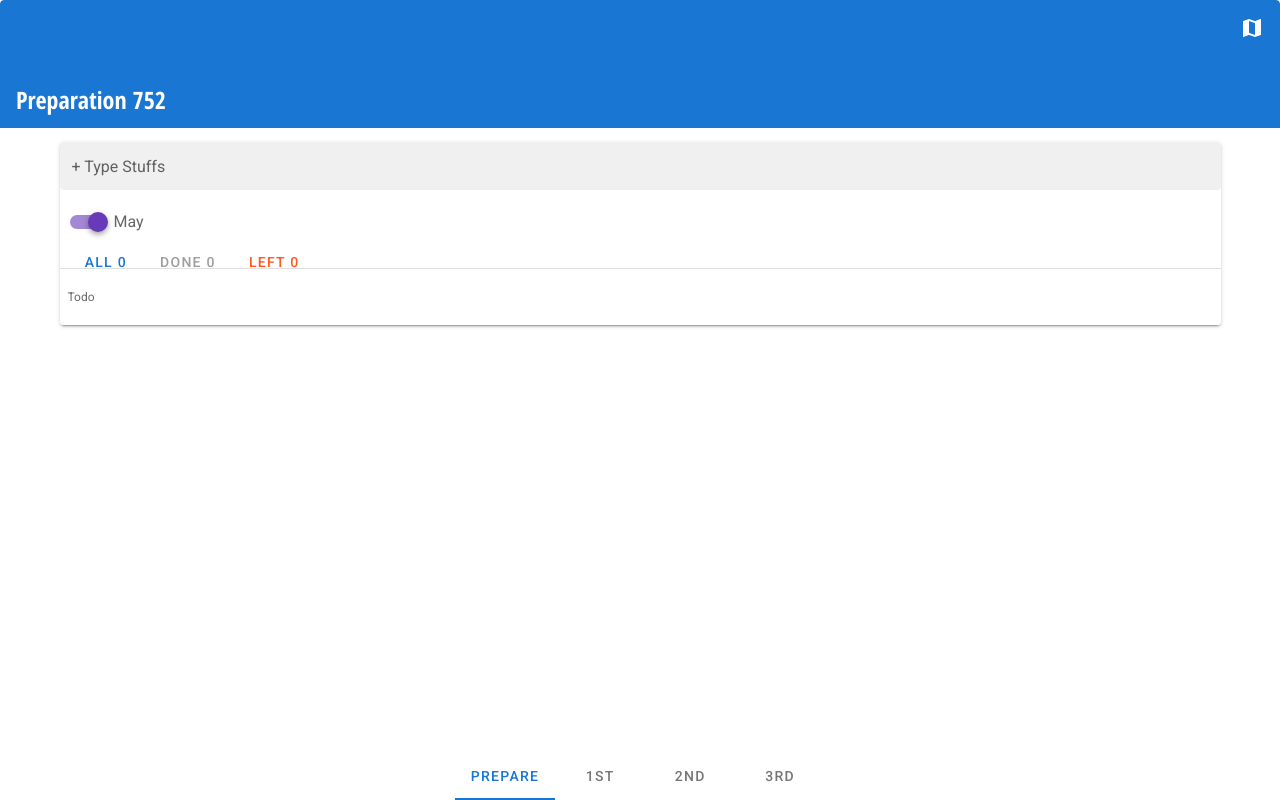
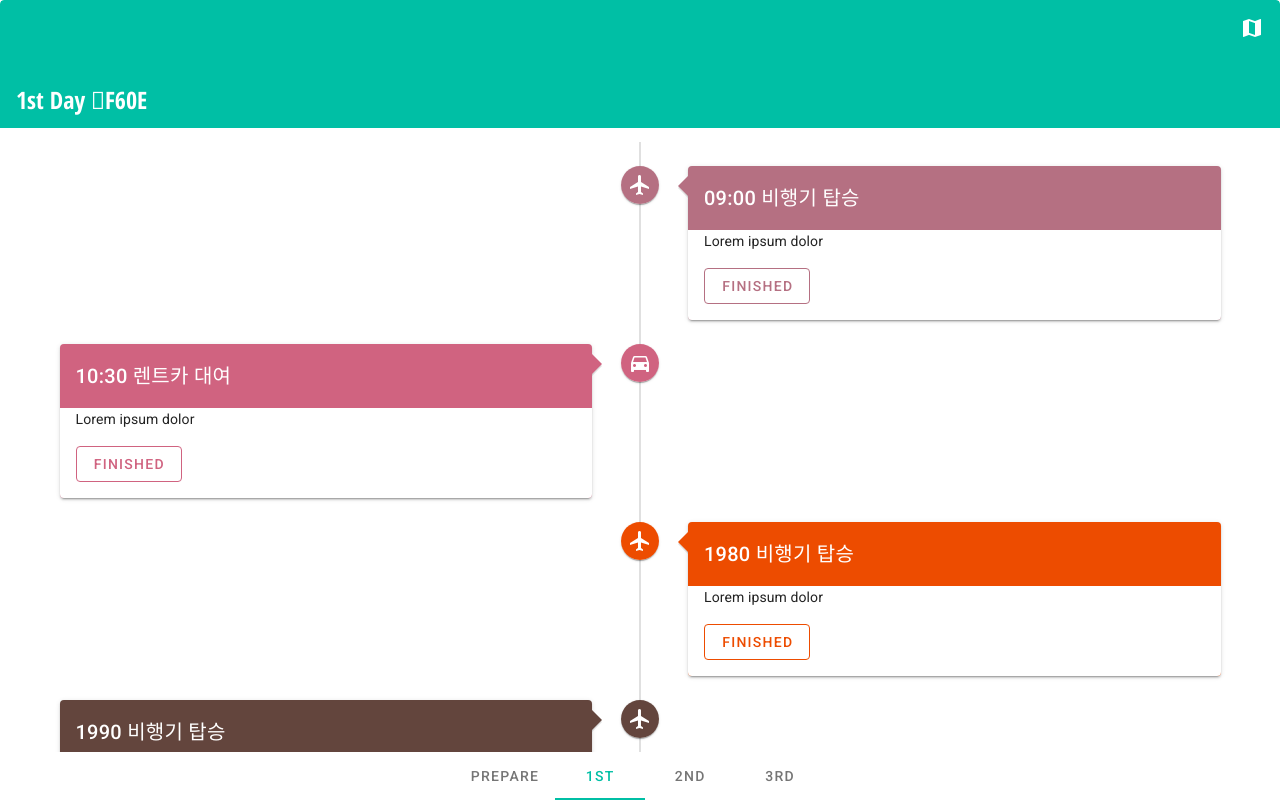
Before and after one commit to sungnung/Jezz, a Vue app: page / in a window 1280 px wide. Built offline with nearby package versions, Linux system fonts and the light colour scheme.

Commit message:
Update Timeline Form

```diff
--- a/src/components/Jezz.vue
+++ b/src/components/Jezz.vue
@@ -1,8 +1,13 @@
 <template>
     <div>
         <v-card class="overflow-hidden" flat>
-            <v-app-bar absolute :color="color" dark shrink-on-scroll elevate-on-scroll prominent scroll-target="#scrolling-techniques">
-                <v-toolbar-title :class="'title_font' ">{{Title.text}} {{height}}</v-toolbar-title>
+            <v-app-bar absolute :color="color" dark shrink-on-scroll elevate-on-scroll prominent scroll-target="#scrolling-techniques" style="z-index:10">
+                <v-toolbar-title :class="'title_font' ">{{Title.text}}
+                    <span v-if="days===0">&#128518</span>
+                    <span v-else-if="days===1">&#1F60E</span>
+                    <span v-else-if="days===2">&#128540</span>
+                    <span v-else-if="days===3">&#1F60D</span>
+                </v-toolbar-title>
                 <v-spacer></v-spacer>
                 <v-btn icon>
                     <v-icon>mdi-map</v-icon>
@@ -40,7 +45,7 @@ export default {
     data () {
         return {
             date: new Date,
-            days:0,
+            days:1,
             window:{
                 height:600,
                 width:600,
@@ -64,10 +69,10 @@ export default {
         },
         Title () {
             switch (this.days) {
-                case 0: return {text:'Preparation', color:'primary--text text--accent-4'}
-                case 1: return {text:'1st Day :)', color:'teal--text text--accent-4'}
-                case 2: return {text:'2nd Day:)', color:'pink--text text--accent-4'}
-                case 3: return {text:'3rd Day :)', color:'indigo--text text--accent-4'}
+                case 0: return {text:'Preparation', icon:'&#128518', color:'primary--text text--accent-4'}
+                case 1: return {text:'1st Day', icon:'&#1F60E', color:'teal--text text--accent-4'}
+                case 2: return {text:'2nd Day', icon:'&#128540', color:'pink--text text--accent-4'}
+                case 3: return {text:'3rd Day', icon:'&#1F60D', color:'indigo--text text--accent-4'}
             }
         }
     },
--- a/src/components/Timeline.vue
+++ b/src/components/Timeline.vue
@@ -1,23 +1,40 @@
 <template>
-    <v-timeline>
-      <v-timeline-item
-        v-for="(year, i) in years"
-        :key="i"
-        :color="year.color"
-        small
-      >
-        <template v-slot:opposite>
-          <span
-            :class="`headline font-weight-bold ${year.color}--text`"
-            v-text="year.year"
-          ></span>
-        </template>
-        <div class="py-4">
-          <h2 :class="`headline font-weight-light mb-4 ${year.color}--text`">Lorem ipsum</h2>
-          <div>
-            Lorem ipsum dolor sit amet, no nam oblique veritus. Commune scaevola imperdiet nec ut, sed euismod convenire principes at. Est et nobis iisque percipit, an vim zril disputando voluptatibus, vix an salutandi sententiae.
-          </div>
-        </div>
+    <v-timeline align-top :dense="$vuetify.breakpoint.smAndDown">
+        <v-timeline-item v-for="(item, i) in timeline" :key="i" :color="color_by_type(item)" :icon="item.icon" fill-dot>
+            <v-card v-if="!item.is_done" :color="color_by_type(item)" dark>
+                <v-card-title class="title">{{item.time}} {{item.title}}</v-card-title>
+                <v-card-text class="white text--primary">
+                    <p>Lorem ipsum dolor</p>
+                    <v-btn :color="color_by_type(item)" class="mx-0" outlined @click="item.is_done=true">
+                        Finished
+                    </v-btn>
+                </v-card-text>
+            </v-card>
+
+            <v-expand-transition>
+            <v-card v-show="item.is_done">
+                <v-carousel height="200" :continuous="false" :cycle="cycle" :show-arrows="false" hide-delimiter-background delimiter-icon="mdi-minus">
+                    <v-carousel-item v-for="(slide, i) in slides" :key="i">
+                        <v-sheet :color="colors[i]" height="100%" tile>
+                            <v-row class="fill-height" align="center" justify="center">
+                                <div class="display-3">{{ slide }} Slide</div>
+                            </v-row>
+                        </v-sheet>
+                    </v-carousel-item>
+                </v-carousel>
+                <v-list two-line>
+                    <v-list-item>
+                        <v-list-item-avatar>
+                            <v-icon>{{item.icon}}</v-icon>
+                        </v-list-item-avatar>
+                        <v-list-item-content>
+                            <v-list-item-title>{{item.type}}</v-list-item-title>
+                            <v-list-item-subtitle>{{item.title}}</v-list-item-subtitle>
+                        </v-list-item-content>
+                    </v-list-item>
+                </v-list>
+            </v-card>
+        </v-expand-transition>
         </v-timeline-item>
     </v-timeline>
 </template>
@@ -28,33 +45,100 @@ export default {
     name: 'Timeline',
     components: {
     },
+    props:{
+        day:{
+            type:Number,
+            default:1,
+        }
+    },
     data () {
         return {
-          years: [
+            first_timeline: [
                 {
-        color: 'cyan',
-        year: '1960',
+                    type: 'Tour',
+                    time: '09:00',
+                    title:'비행기 탑승',
+                    icon:'mdi-airplane',
+                    place:'',
+                    is_done:false,
                 },
                 {
-        color: 'green',
-        year: '1970',
+                    type: 'Activity',
+                    time: '10:30',
+                    title:'렌트카 대여',
+                    icon:'mdi-car',
+                    place:'',
+                    is_done:false,
                 },
                 {
-        color: 'pink',
-        year: '1980',
+                    type: 'Meal',
+                    time: '1980',
+                    title:'비행기 탑승',
+                    icon:'mdi-airplane',
+                    place:'',
+                    is_done:false,
                 },
                 {
-        color: 'amber',
-        year: '1990',
+                    type: 'Dessert',
+                    time: '1990',
+                    title:'비행기 탑승',
+                    icon:'mdi-airplane',
+                    place:'',
+                    is_done:false,
                 },
                 {
-        color: 'orange',
-        year: '2000',
+                    type: 'Accomodation',
+                    time: '2000',
+                    title:'비행기 탑승',
+                    icon:'mdi-airplane',
+                    place:'',
+                    is_done:false,
                 },
+            ],
+
+            // Temp
+            colors: [
+                  'green',
+                  'secondary',
+                  'yellow darken-4',
+                  'red lighten-2',
+                  'orange darken-1',
+                ],
+                cycle: false,
+                slides: [
+                  'First',
+                  'Second',
+                  'Third',
+                  'Fourth',
+                  'Fifth',
                 ],
         }
     },
     computed: {
+        timeline (){
+            if(this.day === 1) return this.first_timeline
+            else if(this.day === 2) return this.second_timeline
+            else if(this.day === 3) return this.third_timeline
+        }
+    },
+    methods:{
+        // Utils
+        color_by_type (item){
+            if (item.is_done) return 'grey lighten-2'
+
+
+            let items = {
+                Tour:'#B57082', // 관광
+                Activity:'#D06380', // 체험
+                Meal:'#ED4C00', // 식사
+
+                Dessert:'#63453D', // 디저트
+                Accomodation:'#2B242C', // 숙소
+            }
+
+            return items[item.type]
+
+        }
     }
 }
 </script>
```
Lines whose indentation alone changed are shown as unchanged.
